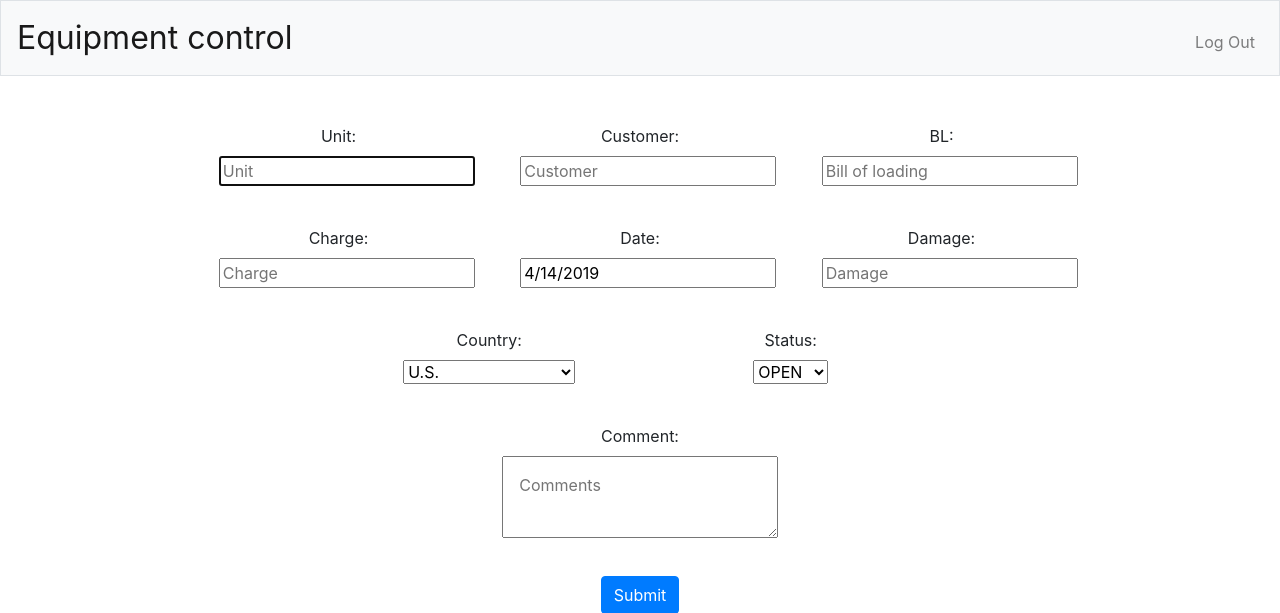
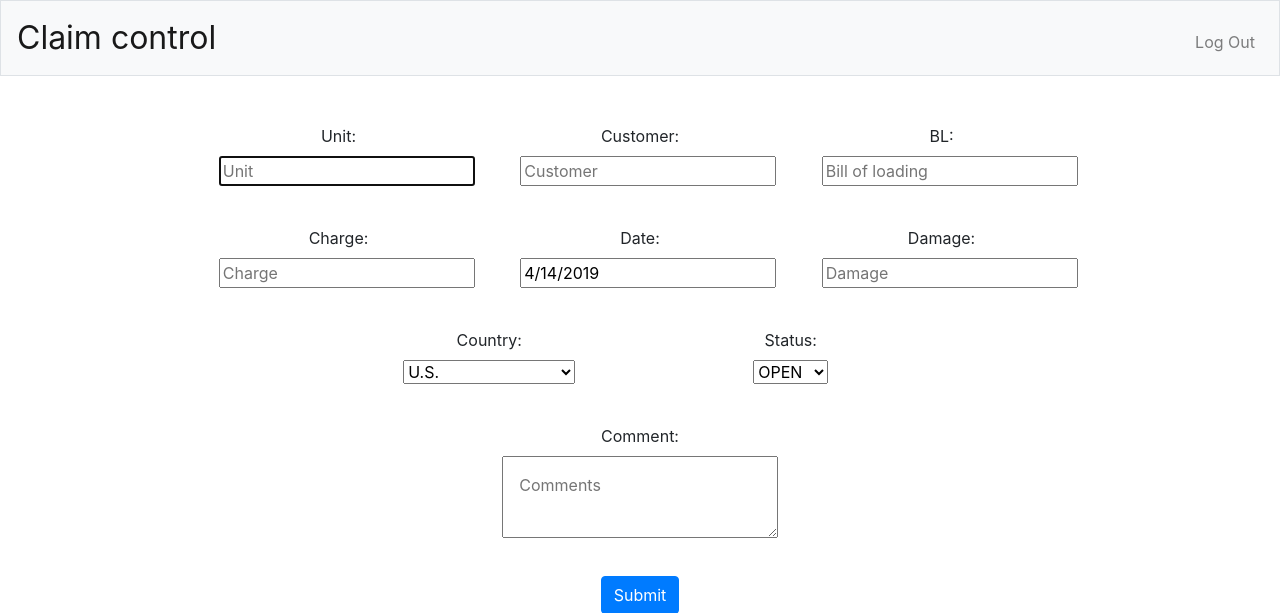
Before and after one commit to gustavorincon55/equipment-control, a Flask app: page /add_claim in a window 1280 px wide. Shown: the top 613 px of the page. Run offline with Flask 2, Linux system fonts and the light colour scheme; the visitor is signed in with stand-in values (Sample User, id 1); some libraries are stand-ins or nearby versions.

Commit message:
- Bug fixes.

```diff
--- a/templates/layout.html
+++ b/templates/layout.html
@@ -27,7 +27,7 @@
     <body>
 
         <nav class="navbar navbar-expand-lg navbar-light bg-light border">
-            <a class="navbar-brand" href="/">Equipment control</a>
+            <a class="navbar-brand" href="/">Claim control</a>
             <button aria-controls="navbar" aria-expanded="false" aria-label="Toggle navigation" class="navbar-toggler" data-target="#navbar" data-toggle="collapse" type="button">
                 <span class="navbar-toggler-icon"></span>
             </button>
```
